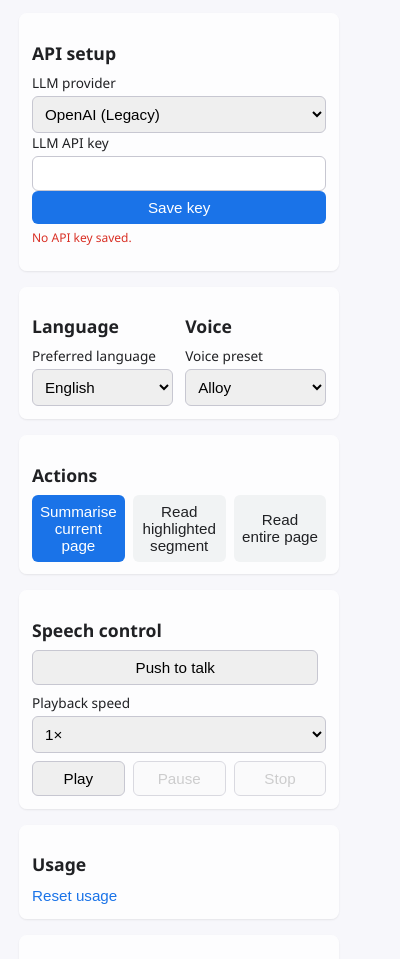
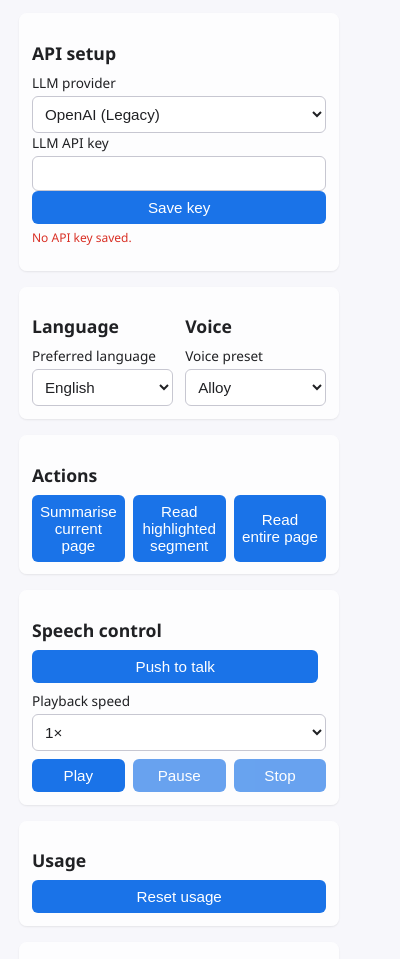
Before and after one commit to badMade/comet_page_reader, a browser extension: page popup/index.html in a window 400 px wide. Shown: the part 91-1050 px from the top of the page. Drawn offline with Linux system fonts and the light colour scheme.

Commit message:
Align popup button styling

```diff
--- a/popup/index.html
+++ b/popup/index.html
@@ -58,15 +58,15 @@
         <h2 id="actions-section">Actions</h2>
         <div class="actions">
           <button id="summariseBtn" class="primary">Summarise current page</button>
-          <button id="readBtn" class="secondary">Read highlighted segment</button>
-          <button id="readPageBtn" class="secondary">Read entire page</button>
+          <button id="readBtn" class="primary">Read highlighted segment</button>
+          <button id="readPageBtn" class="primary">Read entire page</button>
         </div>
       </section>
 
       <section aria-labelledby="speech-section">
         <h2 id="speech-section">Speech control</h2>
         <div class="microphone">
-          <button id="pushToTalkBtn" aria-pressed="false">Push to talk</button>
+          <button id="pushToTalkBtn" class="primary" aria-pressed="false">Push to talk</button>
           <span id="recordingStatus" role="status" aria-live="polite"></span>
         </div>
         <div class="playback">
@@ -82,9 +82,9 @@
             </select>
           </div>
           <div class="playback-controls">
-            <button id="playBtn" disabled>Play</button>
-            <button id="pauseBtn" disabled>Pause</button>
-            <button id="stopBtn" disabled>Stop</button>
+            <button id="playBtn" class="primary" disabled>Play</button>
+            <button id="pauseBtn" class="primary" disabled>Pause</button>
+            <button id="stopBtn" class="primary" disabled>Stop</button>
           </div>
         </div>
       </section>
@@ -92,7 +92,7 @@
       <section aria-labelledby="usage-section">
         <h2 id="usage-section">Usage</h2>
         <dl id="usageDetails" class="usage"></dl>
-        <button id="resetUsageBtn" class="link">Reset usage</button>
+        <button id="resetUsageBtn" class="primary">Reset usage</button>
       </section>
 
       <section aria-labelledby="disclaimer-section" class="disclaimer">
--- a/popup/styles.css
+++ b/popup/styles.css
@@ -69,36 +69,32 @@ button {
   width: 100%;
   padding: 0.5rem;
   border-radius: 6px;
-  border: 1px solid #c7c7d1;
   font-size: 0.95rem;
   box-sizing: border-box;
 }
 
+input,
+select {
+  border: 1px solid #c7c7d1;
+  background: #fff;
+  color: inherit;
+}
+
 button {
+  border: none;
+  background: #1a73e8;
+  color: #fff;
   cursor: pointer;
   transition: background 0.2s ease;
+}
+
+button:hover:not(:disabled) {
+  filter: brightness(1.05);
 }
 
 button:disabled {
   cursor: not-allowed;
   opacity: 0.65;
-}
-
-.primary {
-  background: #1a73e8;
-  color: #fff;
-  border: none;
-}
-
-.primary:hover,
-.secondary:hover {
-  filter: brightness(1.05);
-}
-
-.secondary {
-  background: #f1f3f4;
-  color: #202124;
-  border: none;
 }
 
 .actions {
@@ -159,14 +155,6 @@ button:disabled {
   margin: 0.15rem 0;
 }
 
-.link {
-  background: none;
-  border: none;
-  color: #1a73e8;
-  text-align: left;
-  padding: 0;
-}
-
 .disclaimer {
   font-size: 0.75rem;
   color: #5f6368;
@@ -184,15 +172,15 @@ button:disabled {
   }
 
   input,
-  select,
-  button {
+  select {
     border-color: #3c4043;
     background: #292a2d;
     color: inherit;
   }
 
-  .secondary {
-    background: #303134;
+  button {
+    background: #4c8bf5;
+    color: #fff;
   }
 
   .field-hint {
```
